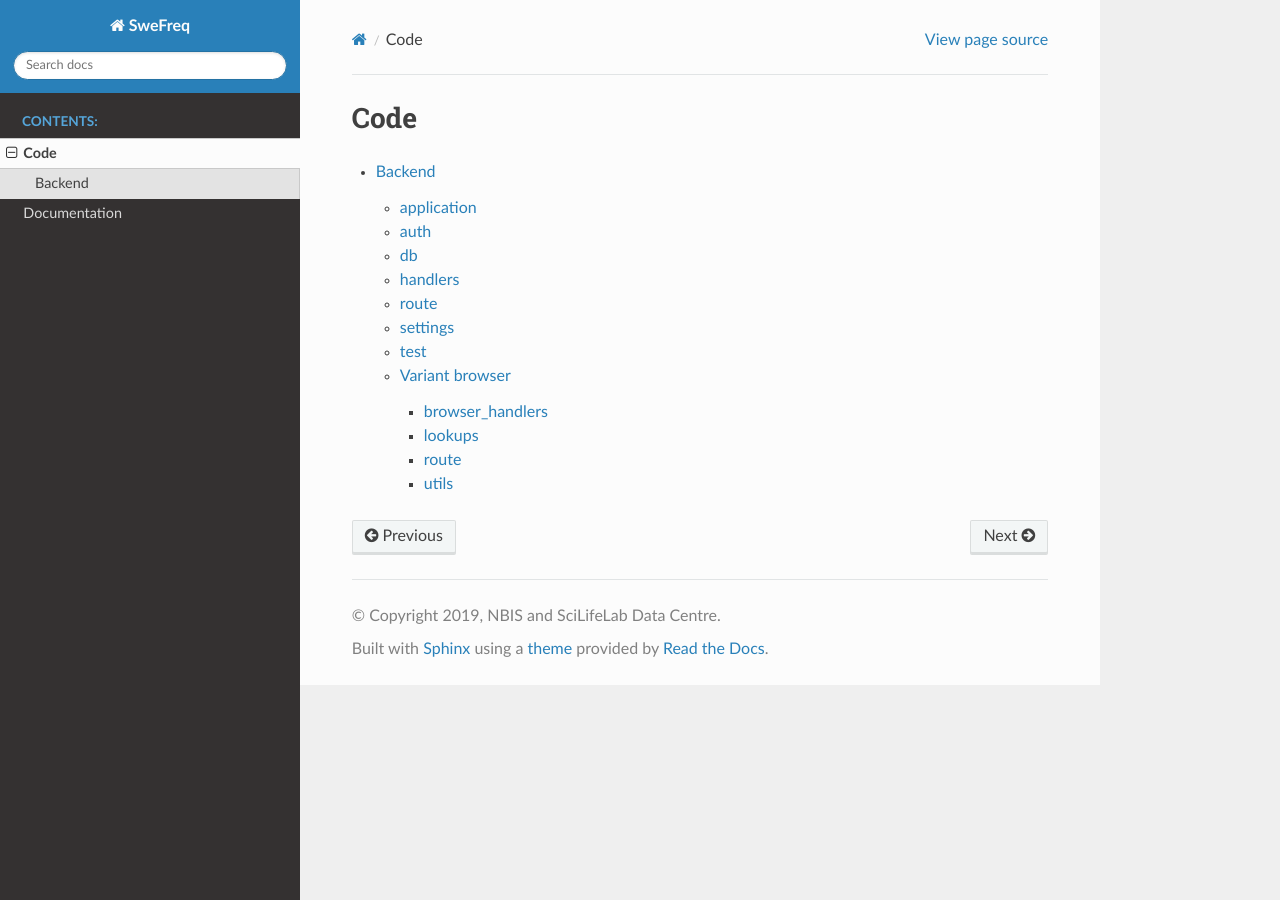
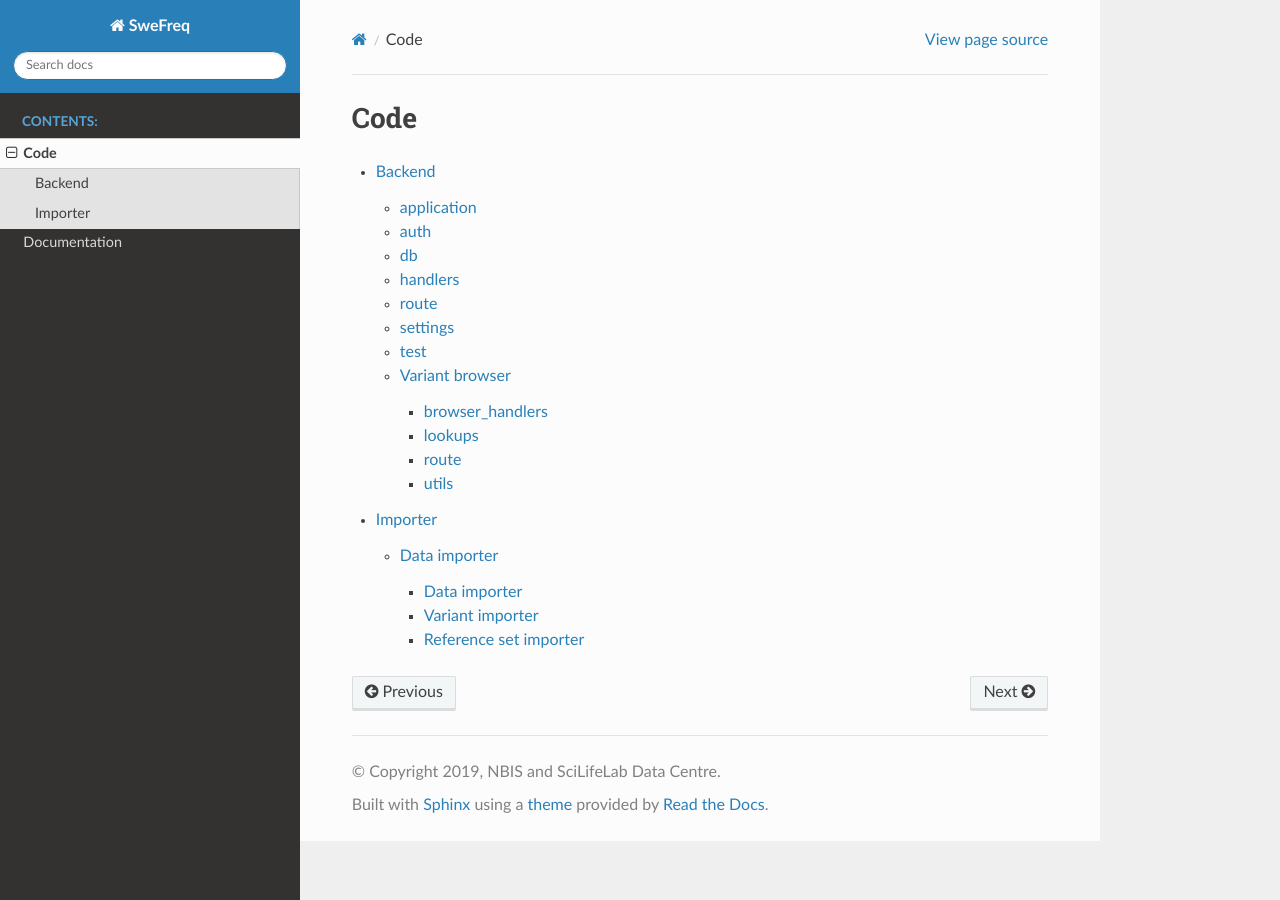
Before and after one commit to NBISweden/swefreq, a Sphinx documentation site: the page built from docs/source/code.rst, in a window 1280 px wide. Built offline with Sphinx 7.4.7 and the Read the Docs theme 2.0.0, drawn with Linux system fonts in a browser that asks for light colours.

Commit message:
Add some importer info to docs.

```diff
--- a/docs/source/code.rst
+++ b/docs/source/code.rst
@@ -5,3 +5,4 @@ Code
    :maxdepth: 6
 
    backend
+   importer
--- a/docs/source/conf.py
+++ b/docs/source/conf.py
@@ -16,6 +16,7 @@ import os
 import sys
 sys.path.insert(0, os.path.abspath('../../'))
 sys.path.insert(0, os.path.abspath('../../backend/'))
+sys.path.insert(0, os.path.abspath('../../scripts/importer'))
 
 
 # -- Project information -----------------------------------------------------
@@ -168,7 +169,7 @@ texinfo_documents = [
 # -- Options for Epub output -------------------------------------------------
 
 # Bibliographic Dublin Core info.
-epub_title = project
+epub_title = 'SweFreq'
 
 # The unique identifier of the text. This can be a ISBN number
 # or the project homepage.
--- /dev/null
+++ b/docs/source/importer.data_importer.data_importer.rst
@@ -0,0 +1,7 @@
+Data importer
+=============
+
+.. automodule:: data_importer.data_importer
+    :members:
+    :undoc-members:
+    :show-inheritance:
--- /dev/null
+++ b/docs/source/importer.data_importer.raw_data_importer.rst
@@ -0,0 +1,7 @@
+Variant importer
+================
+
+.. automodule:: data_importer.raw_data_importer
+    :members:
+    :undoc-members:
+    :show-inheritance:
--- /dev/null
+++ b/docs/source/importer.data_importer.reference_set_importer.rst
@@ -0,0 +1,7 @@
+Reference set importer
+======================
+
+.. automodule:: data_importer.reference_set_importer
+    :members:
+    :undoc-members:
+    :show-inheritance:
--- /dev/null
+++ b/docs/source/importer.data_importer.rst
@@ -0,0 +1,9 @@
+Data importer
+=============
+.. py:module:: data_importer
+
+.. toctree::
+
+   importer.data_importer.data_importer
+   importer.data_importer.raw_data_importer
+   importer.data_importer.reference_set_importer
--- /dev/null
+++ b/docs/source/importer.rst
@@ -0,0 +1,6 @@
+Importer
+========
+
+.. toctree::
+
+   importer.data_importer
```
